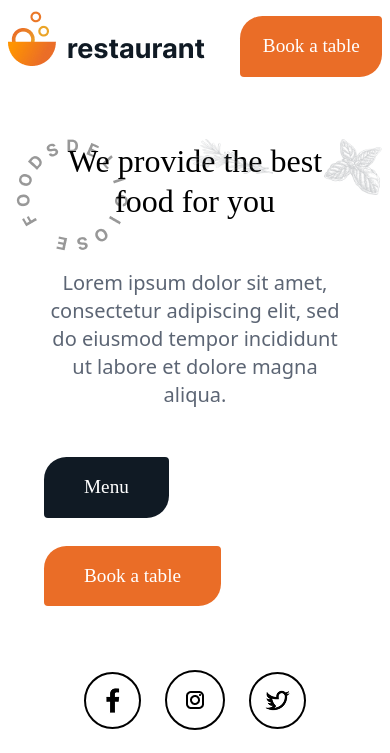
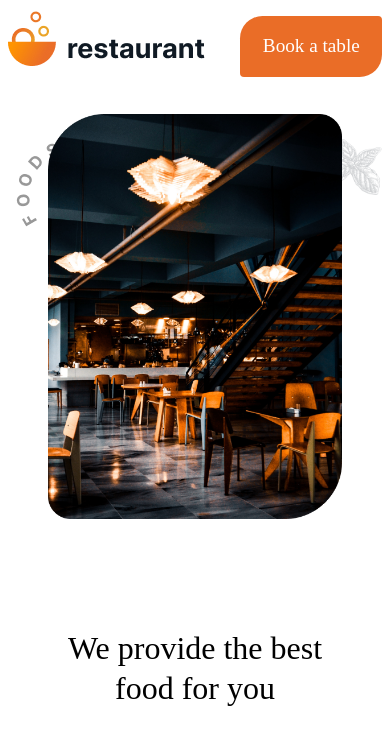
Before and after one commit to sayeed-dev-07/BDC-TailwindCSS-Responsive--Project, a website: page index.html in a window 390 px wide. Shown: the top 753 px of the page. Drawn offline with Linux system fonts and the light colour scheme; a web font is replaced by a local one.

Commit message:
fixed some issues in hero section

```diff
--- a/index.html
+++ b/index.html
@@ -23,7 +23,7 @@
                 <button class="cursor-pointer px-[1.4rem] md:px-[2.8rem] text-white py-[1rem] bg-[#EA6D27] rounded-tl-[1.4rem] rounded-br-[1.4rem] rounded-bl-sm rounded-tr-sm text-[1.2rem] font-[500] font-david">Book a table</button>
             </div>
         </header>
-        <div class="hero  px-[7%] flex-1 gap-[2.5rem] lg:gap-[5rem] flex-col lg:flex-row flex justify-center items-center relative overflow-hidden">
+        <div class="hero  px-[7%] flex-1 gap-[2.5rem] lg:gap-[5rem] flex-col-reverse lg:flex-row flex justify-center items-center relative overflow-hidden">
             <div class="absolute w-[21%] top-[4%] right-[30%]">
                 <img class="w-[100%]" src="assets/logos/back1.png" alt="">
             </div>
```
Also changed, not shown: style.css.
